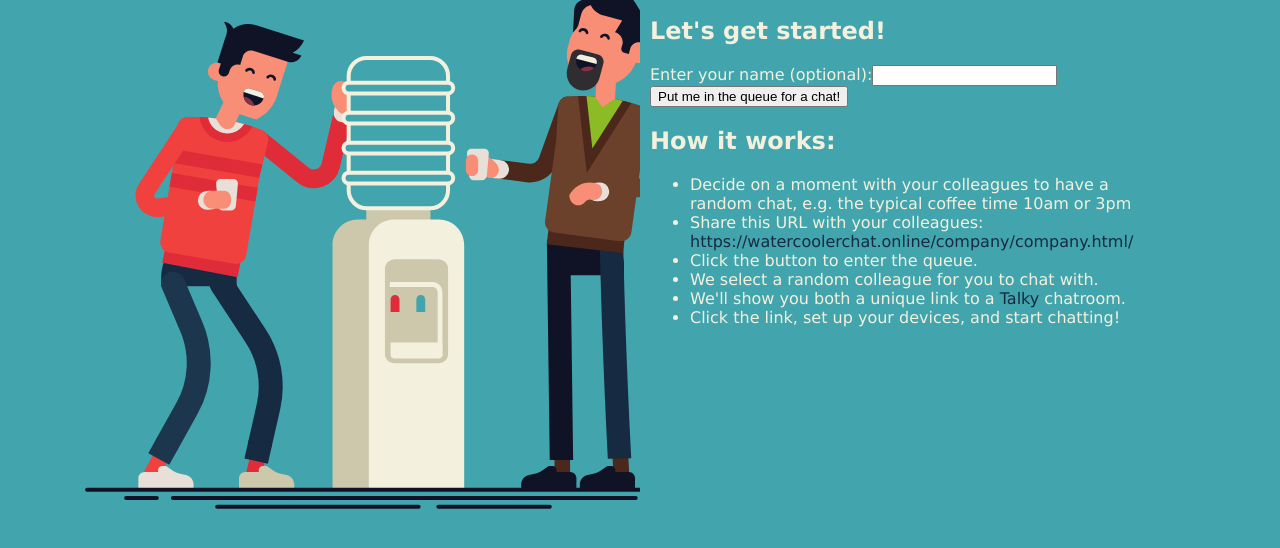
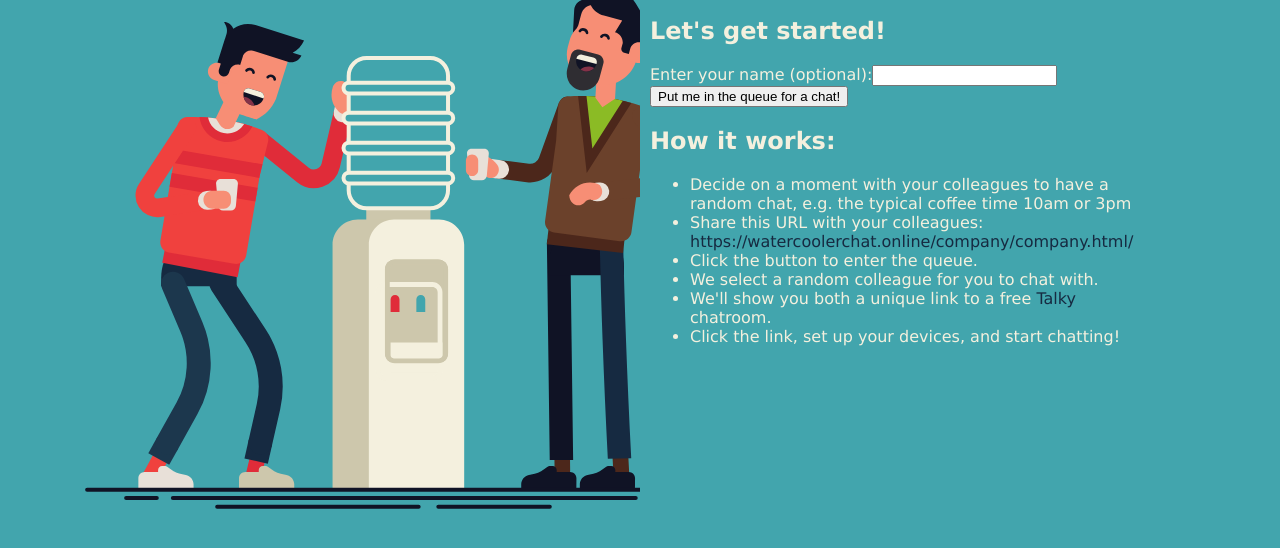
Before and after one commit to TOPdesk/watercoolerchat, a website: page public/company.html in a window 1280 px wide. Shown: the part 170-718 px from the top of the page. Drawn offline with nearby package versions, Linux system fonts and the light colour scheme.

Commit message:
Yes, it's free!

```diff
--- a/public/company.html
+++ b/public/company.html
@@ -25,7 +25,7 @@
                     <li>Share this URL with your colleagues: <span style="white-space: nowrap;"><a :href="`https://watercoolerchat.online/company/${companyName}/`">https://watercoolerchat.online/company/{{companyName}}/</a></span></li>
                     <li>Click the button to enter the queue.</li>
                     <li>We select a random colleague for you to chat with.</li>
-                    <li>We'll show you both a unique link to a <a href="https://talky.io/" target="_blank" rel="noopener">Talky</a> chatroom.</li>
+                    <li>We'll show you both a unique link to a free <a href="https://talky.io/" target="_blank" rel="noopener">Talky</a> chatroom.</li>
                     <li>Click the link, set up your devices, and start chatting!</li>
                 </ul>
             </template>
```
Also changed, not shown: public/index.html (+1 -1 lines).
